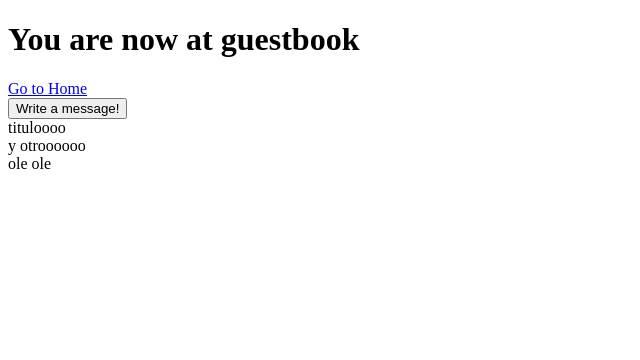
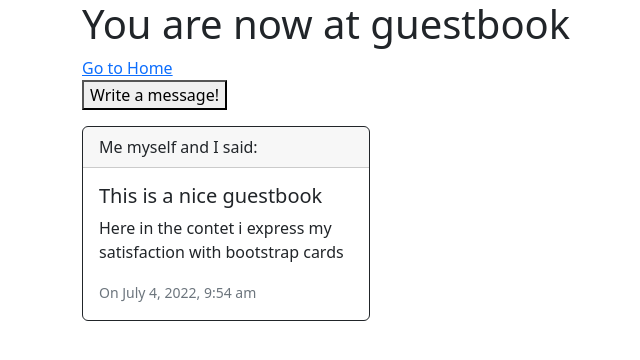
Before and after one commit to Gepoverlow/php-guestbook, a PHP site: page /index.php?page=guestbook-view in a window 1280 px wide. Shown: the top 360 px of the page, without its empty margins (0-640 px from the left). Run offline with PHP 8.4, Linux system fonts and the light colour scheme.

Commit message:
added bootstrap for easier styling, and refined the printing of the posts

```diff
--- a/Views/guestbook.php
+++ b/Views/guestbook.php
@@ -1,6 +1,6 @@
 <?php require 'includes/header.php'; ?>
 
-<main>
+<main class="container">
 
 <h1>You are now at guestbook</h1>
 <a href="index.php?page=home">Go to Home</a>
@@ -9,19 +9,24 @@
     <button name="write-post">Write a message!</button>
 </form>
 
-<section>
+<div class="card-deck">
 
-<?php
+<?php foreach($postsArray as $key => $value): ?>
 
-    foreach($postsArray as $key => $value){
+  <div class="card border-dark mb-3" style="max-width: 18rem;">
+    <div class="card-header"><?= $postsArray[$key]->author; ?> said:</div>
+      <div class="card-body text-dark">
+      <h5 class="card-title"><?= $postsArray[$key]->title; ?></h5>
+      <p class="card-text"><?= $postsArray[$key]->content; ?></p>
+      <p class="card-text"><small class="text-muted">On <?= $postsArray[$key]->date; ?></small></p>
+    </div>
+  </div>
 
-      echo '<span>' . $postsArray[$key]->title . '</span> </br>';
+<?php endforeach ?>
 
-    }
 
-?>
 
-</section>
+</div>
 
 </main>
 
--- a/Views/home.php
+++ b/Views/home.php
@@ -1,6 +1,6 @@
 <?php require 'includes/header.php'; ?>
 
-<main>
+<main class="container-fluid">
 
 <h1>You are now at home</h1>
 <a href="index.php?page=guestbook-view">Go to Guestbook</a>
--- a/Views/includes/footer.php
+++ b/Views/includes/footer.php
@@ -1,3 +1,5 @@
+<!-- JavaScript Bundle with Popper -->
+<script src="https://cdn.jsdelivr.net/npm/bootstrap@5.2.0-beta1/dist/js/bootstrap.bundle.min.js" integrity="sha384-pprn3073KE6tl6bjs2QrFaJGz5/SUsLqktiwsUTF55Jfv3qYSDhgCecCxMW52nD2" crossorigin="anonymous"></script>
 </body>
 
 <footer></footer>
--- a/Views/includes/header.php
+++ b/Views/includes/header.php
@@ -4,6 +4,9 @@
     <meta charset="UTF-8">
     <meta http-equiv="X-UA-Compatible" content="IE=edge">
     <meta name="viewport" content="width=device-width, initial-scale=1.0">
+    <!-- Bootstrap CSS only -->
+    <link href="https://cdn.jsdelivr.net/npm/bootstrap@5.2.0-beta1/dist/css/bootstrap.min.css" rel="stylesheet" integrity="sha384-0evHe/X+R7YkIZDRvuzKMRqM+OrBnVFBL6DOitfPri4tjfHxaWutUpFmBp4vmVor" crossorigin="anonymous">
+    <link rel="stylesheet" href="./css/style.css?v=<?php echo time(); ?>">
     <title>PHP Guestbook</title>
 </head>
 <body>
--- /dev/null
+++ b/css/style.css
@@ -0,0 +1,6 @@
+.card-deck {
+  display: grid;
+  grid-template-columns: repeat(auto-fit, minmax(250px, 1fr));
+  grid-gap: 0.5rem;
+  padding-top: 1em;
+}
--- a/savedPosts.txt
+++ b/savedPosts.txt
@@ -1,20 +1,8 @@
 [
     {
-        "title": "tituloooo",
-        "content": "",
-        "author": "",
-        "date": "July 1, 2022, 8:08 pm"
-    },
-    {
-        "title": "y otroooooo",
-        "content": "",
-        "author": "",
-        "date": "July 1, 2022, 8:08 pm"
-    },
-    {
-        "title": "ole ole",
-        "content": "",
-        "author": "",
-        "date": "July 1, 2022, 8:09 pm"
+        "title": "This is a nice guestbook",
+        "content": "Here in the contet i express my satisfaction with bootstrap cards",
+        "author": "Me myself and I",
+        "date": "July 4, 2022, 9:54 am"
     }
 ]
```
Also changed, not shown: Views/message-form.php (line endings or trailing spaces).
